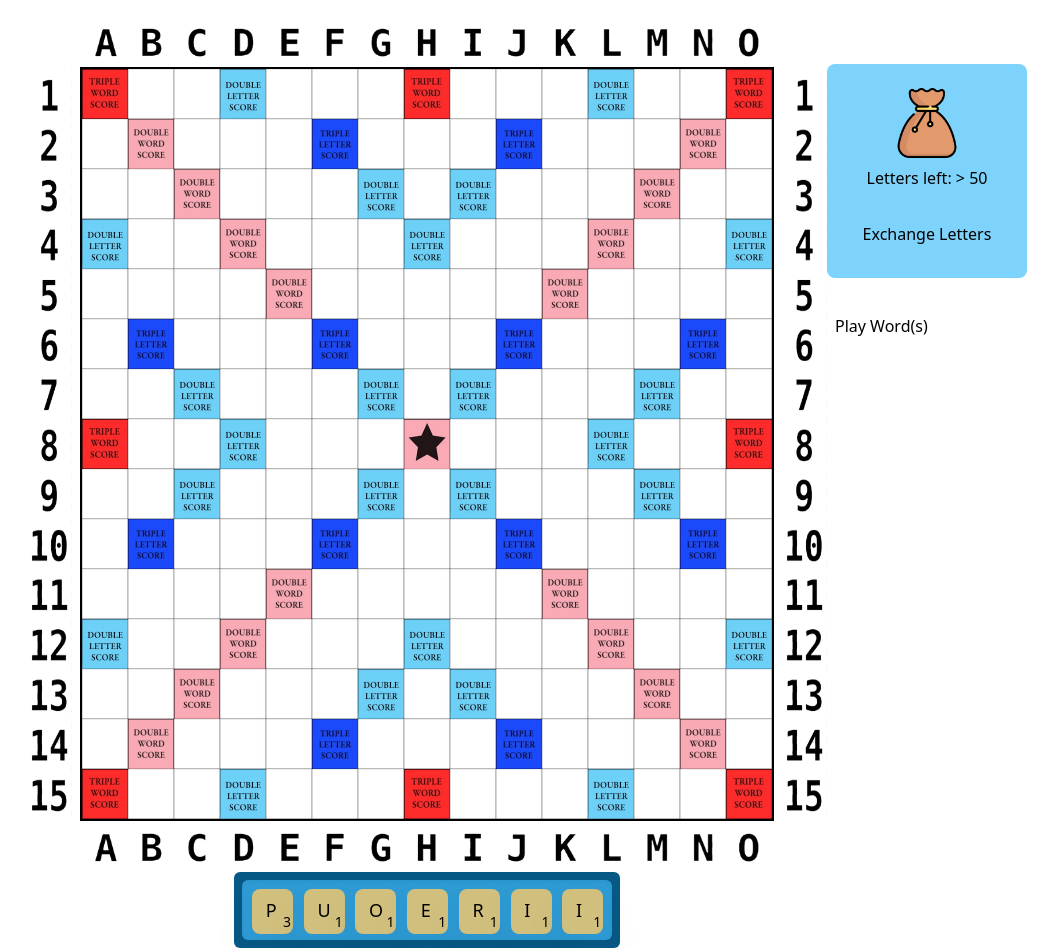
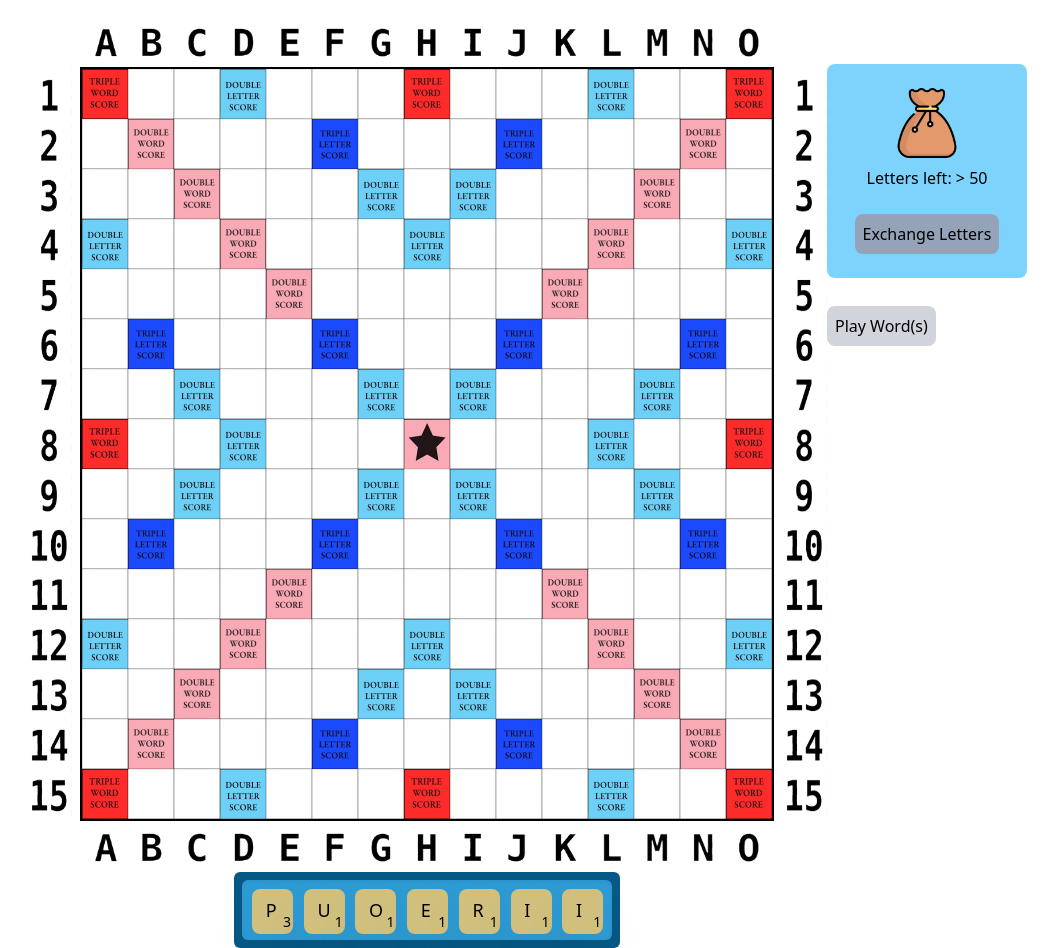
Before and after one commit to villeloh/4player-scrabble, a Next.js app: page / in a window 1280 px wide. Shown: the whole page, without its empty margins (113-1171 px from the left). Built offline with nearby package versions, Linux system fonts and the light colour scheme.

Commit message:
update Readme.md. fix color bug with buttons. make app auto-launch a browser window on startup.

```diff
--- a/components/UIButton.tsx
+++ b/components/UIButton.tsx
@@ -7,9 +7,10 @@ type UIButtonProps = {
   enabled?: boolean;
 };
 
-export default function UIButton({ text, handleClick, color = STYLES.btnColorDefault, enabled = true }: UIButtonProps) {
+// Tailwind bug causes the button colors to be lost if they're imported from globals.ts -.-
+export default function UIButton({ text, handleClick, color = 'bg-slate-400', enabled = true }: UIButtonProps) {
 
-  const disabledColor = STYLES.btnColorDisabled;
+  const disabledColor = 'bg-gray-300';
   const btnColor = enabled ? color : disabledColor;
 
   return (
--- a/package.json
+++ b/package.json
@@ -1,9 +1,10 @@
 {
   "private": true,
   "scripts": {
-    "dev": "next dev",
+    "dev": "npm run open-browser && next dev -p 3000",
     "build": "next build",
-    "start": "next start"
+    "start": "next start",
+    "open-browser": "start http://localhost:3000"
   },
   "dependencies": {
     "next": "latest",
```
Also changed, not shown: 1 other file (tests, documents, lock files or other folders).
